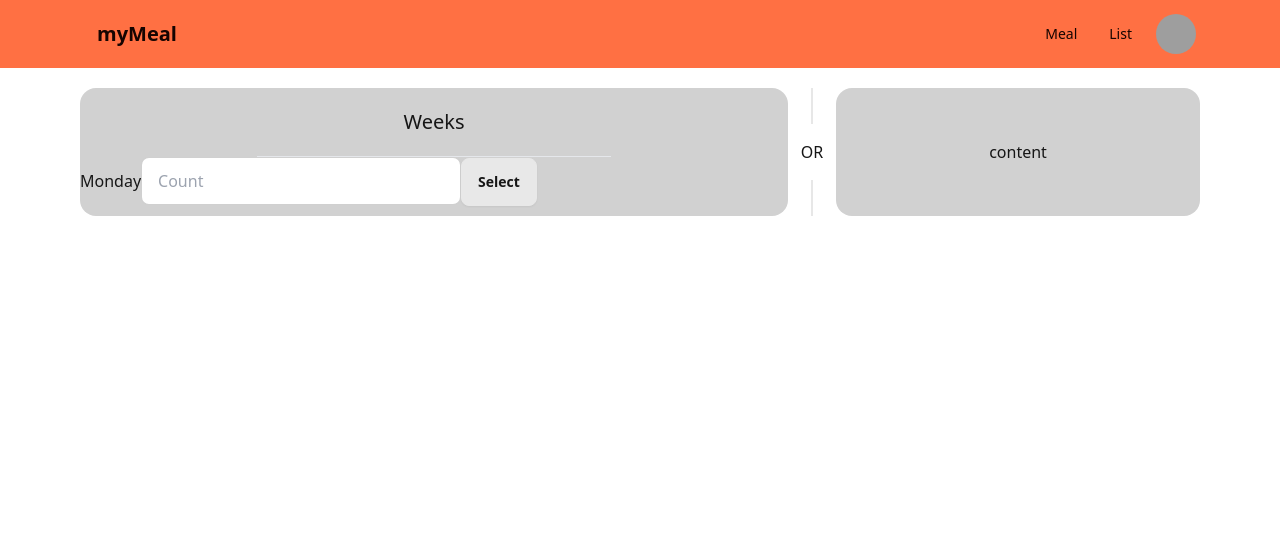
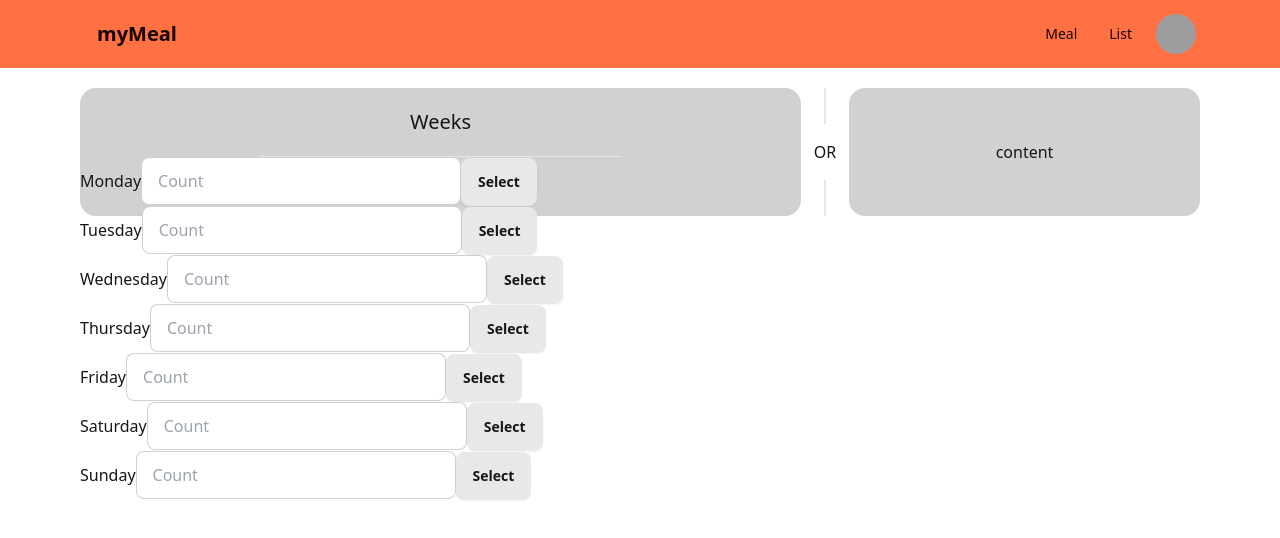
Before and after one commit to TobiasBlankJohansson/meal-fullstack-app, a React (Vite) app in the folder frontend/: page / in a window 1280 px wide. Shown: the top 538 px of the page. Built offline with nearby package versions, Linux system fonts and the light colour scheme; grey boxes are pictures that could not be loaded.

Commit message:
feat:add section for all days in form

```diff
--- a/frontend/src/components/Meal/MealWeek.tsx
+++ b/frontend/src/components/Meal/MealWeek.tsx
@@ -1,3 +1,15 @@
+import { WeekFormItem } from "./WeekFormItem";
+
+const week: string[] = [
+  "Monday",
+  "Tuesday",
+  "Wednesday",
+  "Thursday",
+  "Friday",
+  "Saturday",
+  "Sunday",
+];
+
 export function MealWeek() {
   return (
     <section>
@@ -6,17 +18,9 @@ export function MealWeek() {
         <hr className="w-2/4"></hr>
       </header>
       <form>
-        <section>
-          <label>
-            Monday
-            <input
-              type="text"
-              placeholder="Count"
-              className="input input-bordered w-full max-w-xs"
-            />
-            <button className="btn">Select</button>
-          </label>
-        </section>
+        {week.map((day) => {
+          return <WeekFormItem day={day}></WeekFormItem>;
+        })}
       </form>
     </section>
   );
```
